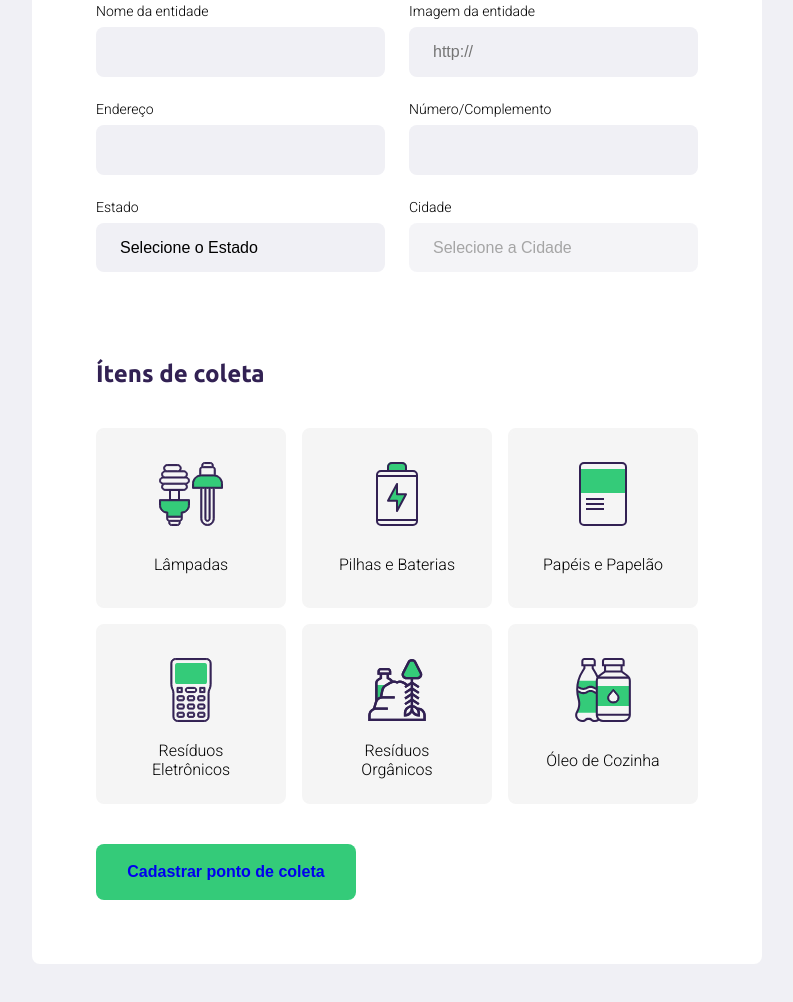
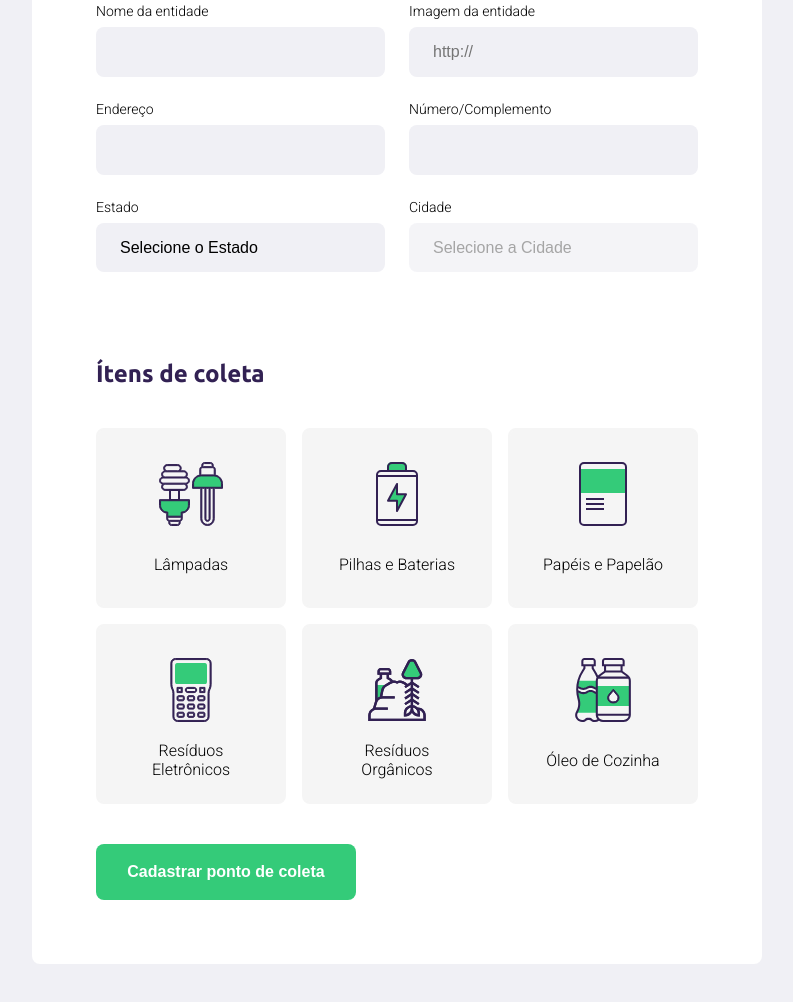
Before and after one commit to Edssaac/Ecoleta, a plain HTML site: page creat-point.html in a window 1280 px wide. Shown: the part 407-1409 px from the top of the page, without its empty margins (243-1036 px from the left). Drawn offline with Linux system fonts and the light colour scheme; no server answers.

Commit message:
Update creat-point.html

```diff
--- a/creat-point.html
+++ b/creat-point.html
@@ -117,8 +117,7 @@
 
             </fieldset>
 
-<!--             <button type="submit">Cadastrar ponto de coleta</button> -->
-            <button type="submit"><a href="index.html">Cadastrar ponto de coleta</a></button>
+            <button type="submit">Cadastrar ponto de coleta</button>
 
 
         </form>
```
